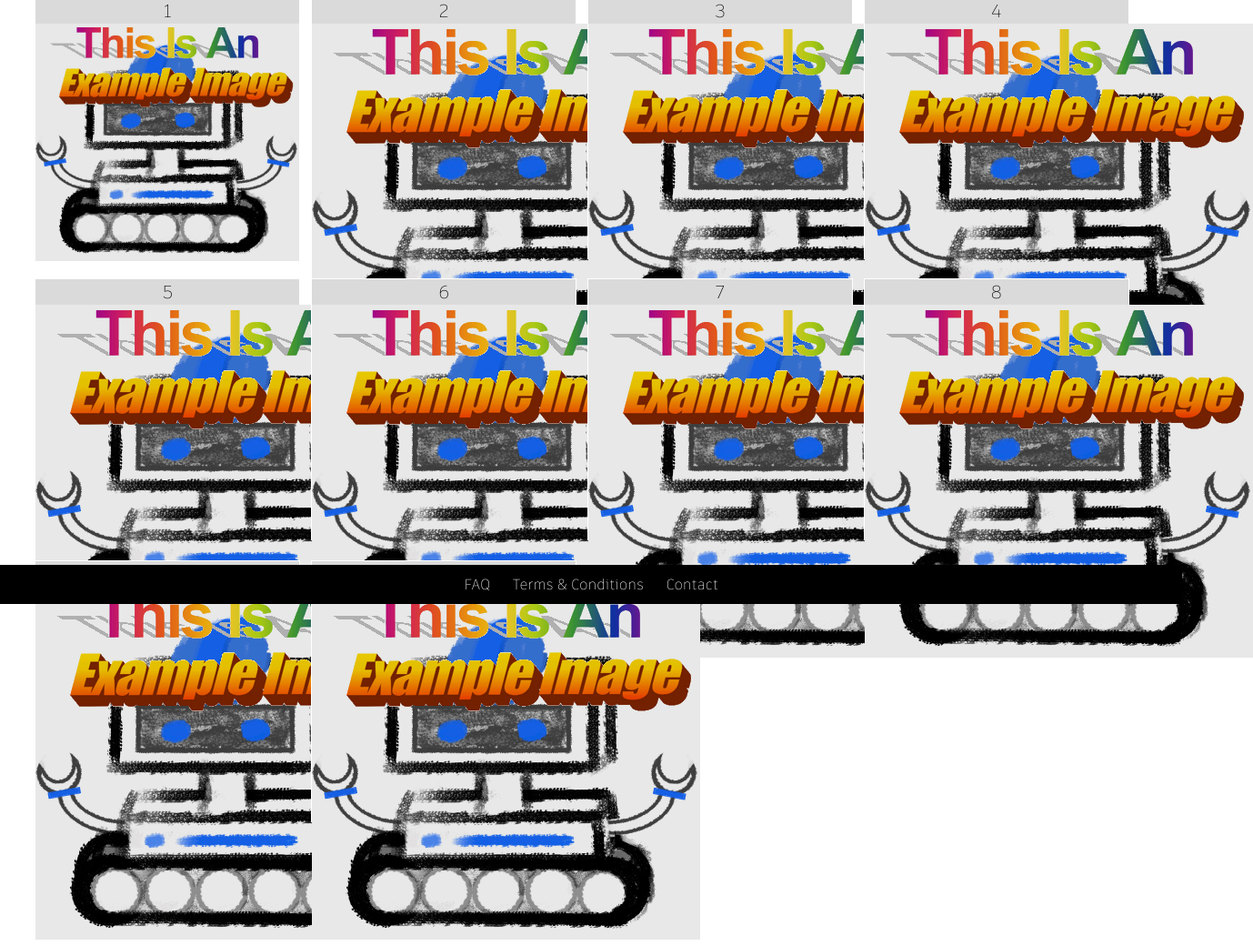
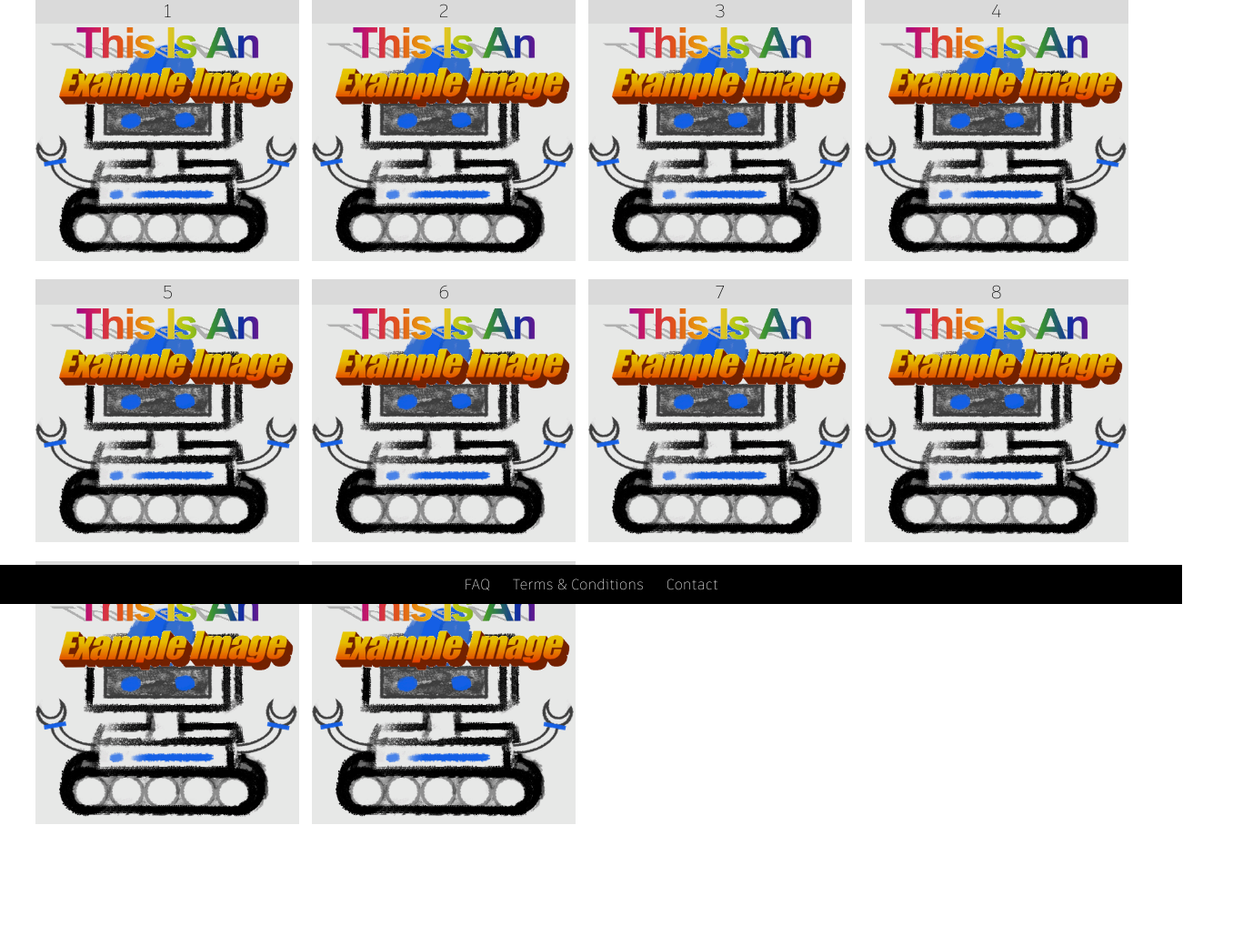
Before and after one commit to lilymae1/Autodesk_4, a plain HTML site: page index.html in a window 1280 px wide. Shown: the part 136-1176 px from the top of the page at 91% size, 1378 px wide, since content can reach past the window. After the commit the page ends 1042 px from the top, so only its background shows below. Drawn offline with nearby package versions, Linux system fonts and the light colour scheme.

Commit message:
fixed exponetial growth, again

```diff
--- a/index.html
+++ b/index.html
@@ -80,15 +80,15 @@
     </div>
     <div class="container">
       <div>1<a href="ExistingProjectPage.html"><img src="Assets/example_image.png" alt="Example Image"></a></div>
-      <div>2<a href="ExistingProjectPage.html"></a><img src="Assets/example_image.png" alt="Example Image"></a></div>
-      <div>3<a href="ExistingProjectPage.html"></a><img src="Assets/example_image.png" alt="Example Image"></a></div>
-      <div>4<a href="ExistingProjectPage.html"></a><img src="Assets/example_image.png" alt="Example Image"></a></div>
-      <div>5<a href="ExistingProjectPage.html"></a><img src="Assets/example_image.png" alt="Example Image"></a></div>
-      <div>6<a href="ExistingProjectPage.html"></a><img src="Assets/example_image.png" alt="Example Image"></a></div>
-      <div>7<a href="ExistingProjectPage.html"></a><img src="Assets/example_image.png" alt="Example Image"></a></div>
-      <div>8<a href="ExistingProjectPage.html"></a><img src="Assets/example_image.png" alt="Example Image"></a></div>
-      <div>9<a href="ExistingProjectPage.html"></a><img src="Assets/example_image.png" alt="Example Image"></a></div>
-      <div>10<a href="ExistingProjectPage.html"></a><img src="Assets/example_image.png" alt="Example Image"></a></div>
+      <div>2<a href="ExistingProjectPage.html"><img src="Assets/example_image.png" alt="Example Image"></a></div>
+      <div>3<a href="ExistingProjectPage.html"><img src="Assets/example_image.png" alt="Example Image"></a></div>
+      <div>4<a href="ExistingProjectPage.html"><img src="Assets/example_image.png" alt="Example Image"></a></div>
+      <div>5<a href="ExistingProjectPage.html"><img src="Assets/example_image.png" alt="Example Image"></a></div>
+      <div>6<a href="ExistingProjectPage.html"><img src="Assets/example_image.png" alt="Example Image"></a></div>
+      <div>7<a href="ExistingProjectPage.html"><img src="Assets/example_image.png" alt="Example Image"></a></div>
+      <div>8<a href="ExistingProjectPage.html"><img src="Assets/example_image.png" alt="Example Image"></a></div>
+      <div>9<a href="ExistingProjectPage.html"><img src="Assets/example_image.png" alt="Example Image"></a></div>
+      <div>10<a href="ExistingProjectPage.html"><img src="Assets/example_image.png" alt="Example Image"></a></div>
     </div>
 
     <div id="footer"></divdiv>
```
